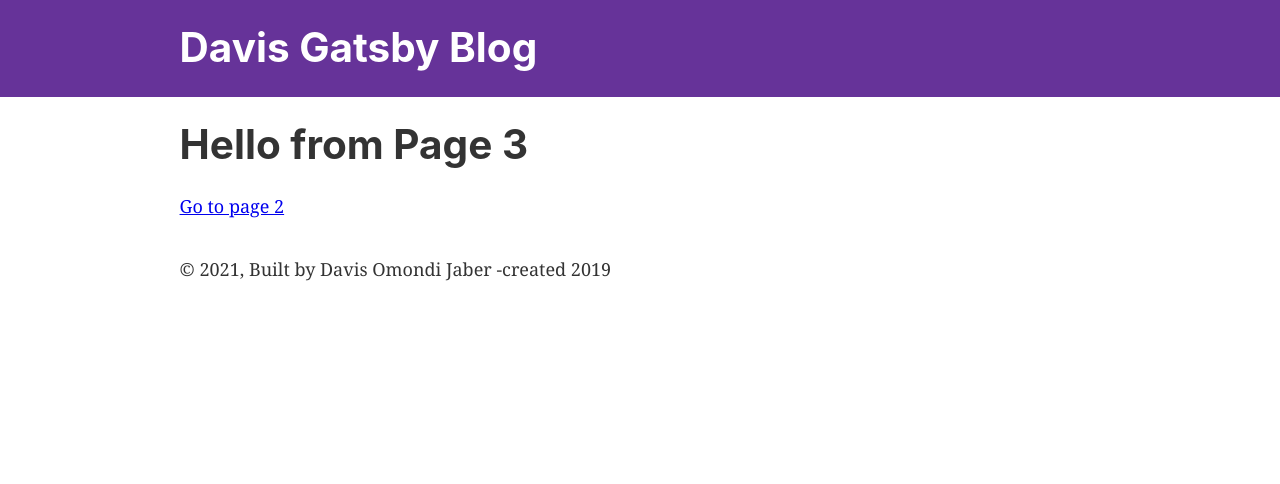
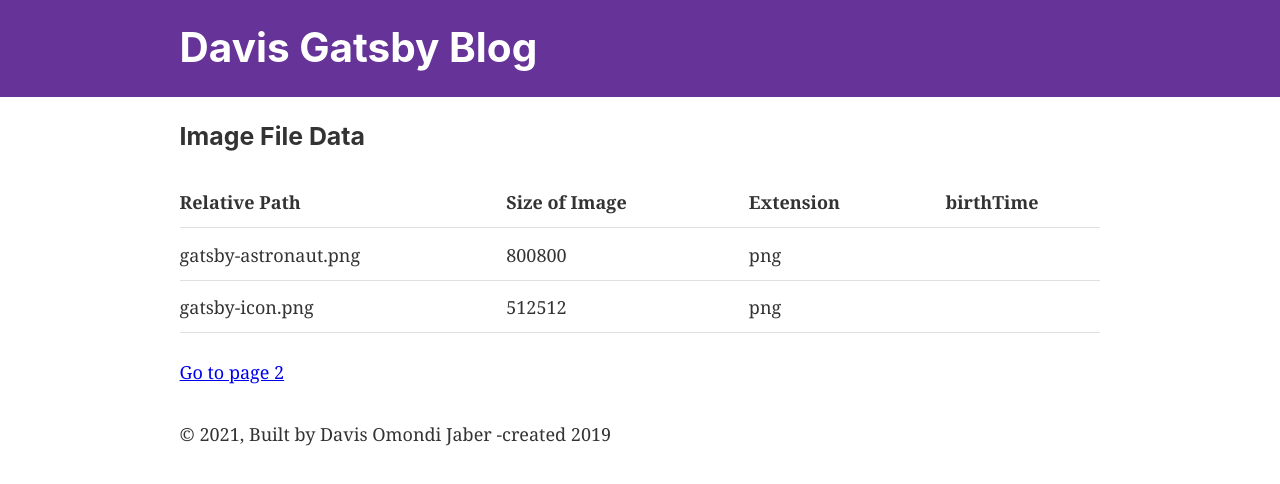
Before and after one commit to davis008/blog, a Gatsby site: page /page-3 in a window 1280 px wide. Built offline with nearby package versions, Linux system fonts and the light colour scheme; Gatsby itself is replaced by a stand-in of ours.

Commit message:
source plugin and static queries-filesystem in GraphQL

```diff
--- a/src/pages/page-3.js
+++ b/src/pages/page-3.js
@@ -1,10 +1,55 @@
 import React from "react";
 import Layout from "../components/layout";
-import {Link} from "gatsby";
+import {graphql,StaticQuery,Link} from "gatsby";
+
+const getImageData=graphql`
+
+{
+
+    allFile
+      {
+        edges{
+           node{
+            relativePath
+            size
+            extension
+            birthTime
+          }
+        }
+      }
+
+    }
+`
 
 export default()=>(
     <Layout>
-        <h1>Hello from Page 3</h1>
+        <h3>Image File Data</h3>
+        <StaticQuery
+        query={getImageData}
+        render={data=>(
+            <table>
+                <thead>
+                   <tr>
+                       <th>Relative Path</th>
+                       <th>Size of Image</th>
+                       <th>Extension</th>
+                       <th>birthTime</th>
+                   </tr>
+                </thead>
+                <tbody>
+                    {data.allFile.edges.map(({node},index)=>(
+                        <tr key={index}>
+                         <td>{node.relativePath}</td>
+                         <td>{node.size}</td>
+                         <td>{node.extension}</td>
+                         <td>{node.birthTime}</td>
+                        </tr>
+                    ))}
+
+                </tbody>
+            </table>
+        )}
+        />
         <Link to="/page-2">Go to page 2</Link>
     </Layout>
 )
```
